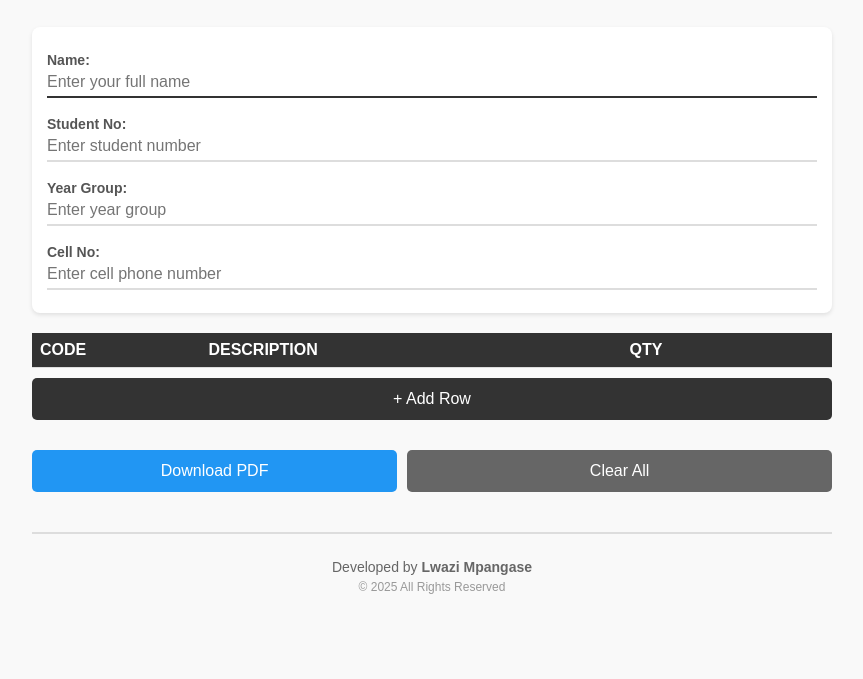
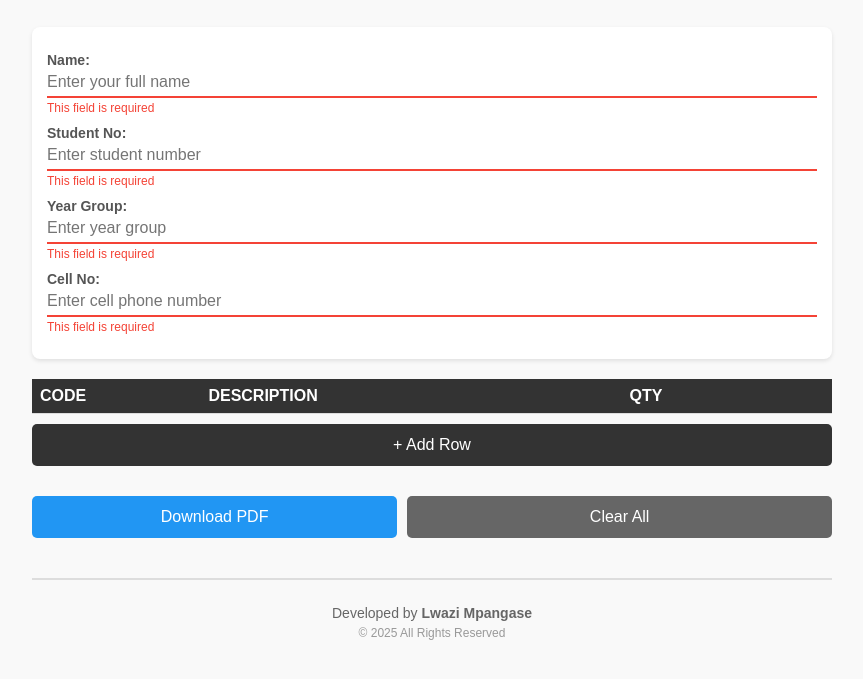
Before and after one commit to lwazi-mpangase/Bulk-order-form-app, a plain HTML site: page index.html in a window 1280 px wide. Both pictures are taken after a click on the button "Download PDF". Shown: the part 81-760 px from the top of the page, without its empty margins (208-1071 px from the left). Drawn offline with nearby package versions, Linux system fonts and the light colour scheme.

Commit message:
Field message

```diff
--- a/index.html
+++ b/index.html
@@ -52,6 +52,25 @@
             outline: none;
             border-bottom-color: #333;
         }
+        input[type="text"].error {
+            border-bottom-color: #f44336;
+            animation: shake 0.3s;
+        }
+        @keyframes shake {
+            0%, 100% { transform: translateX(0); }
+            25% { transform: translateX(-5px); }
+            75% { transform: translateX(5px); }
+        }
+        .error-message {
+            color: #f44336;
+            font-size: 12px;
+            margin-top: -5px;
+            margin-bottom: 10px;
+            display: none;
+        }
+        .error-message.show {
+            display: block;
+        }
         table {
             width: 100%;
             border-collapse: collapse;
@@ -73,10 +92,15 @@
             border: none;
             padding: 8px;
             font-size: 14px;
+            border-bottom: 2px solid transparent;
+            transition: border-color 0.3s;
         }
         td input:focus {
             outline: 2px solid #333;
             background-color: #f5f5f5;
+        }
+        td input.error {
+            border-bottom-color: #f44336;
         }
         .add-row-btn {
             width: 100%;
@@ -250,15 +274,19 @@
     <div class="form-section">
         <label for="name">Name:</label>
         <input type="text" id="name" placeholder="Enter your full name">
+        <div class="error-message" id="name-error">This field is required</div>
 
         <label for="studentNo">Student No:</label>
         <input type="text" id="studentNo" placeholder="Enter student number">
+        <div class="error-message" id="studentNo-error">This field is required</div>
 
         <label for="yearGroup">Year Group:</label>
         <input type="text" id="yearGroup" placeholder="Enter year group">
+        <div class="error-message" id="yearGroup-error">This field is required</div>
 
         <label for="cellNo">Cell No:</label>
         <input type="text" id="cellNo" placeholder="Enter cell phone number">
+        <div class="error-message" id="cellNo-error">This field is required</div>
     </div>
 
     <table>
@@ -309,61 +337,80 @@
         }
 
         function downloadPDF() {
-            // Check if all fields are filled
+            // Clear previous errors
+            document.querySelectorAll('.error').forEach(el => el.classList.remove('error'));
+            document.querySelectorAll('.error-message').forEach(el => el.classList.remove('show'));
+
+            let hasError = false;
+
+            // Check if all personal fields are filled
             const name = document.getElementById('name').value.trim();
             const studentNo = document.getElementById('studentNo').value.trim();
             const yearGroup = document.getElementById('yearGroup').value.trim();
             const cellNo = document.getElementById('cellNo').value.trim();
 
-            // Validate required fields
             if (!name) {
-                alert('Please enter your Name.');
-                document.getElementById('name').focus();
-                return;
+                document.getElementById('name').classList.add('error');
+                document.getElementById('name-error').classList.add('show');
+                hasError = true;
             }
             if (!studentNo) {
-                alert('Please enter your Student Number.');
-                document.getElementById('studentNo').focus();
-                return;
+                document.getElementById('studentNo').classList.add('error');
+                document.getElementById('studentNo-error').classList.add('show');
+                hasError = true;
             }
             if (!yearGroup) {
-                alert('Please enter your Year Group.');
-                document.getElementById('yearGroup').focus();
-                return;
+                document.getElementById('yearGroup').classList.add('error');
+                document.getElementById('yearGroup-error').classList.add('show');
+                hasError = true;
             }
             if (!cellNo) {
-                alert('Please enter your Cell Number.');
-                document.getElementById('cellNo').focus();
-                return;
+                document.getElementById('cellNo').classList.add('error');
+                document.getElementById('cellNo-error').classList.add('show');
+                hasError = true;
             }
 
-            // Check if at least one order item is filled
+            // Check if at least one order item is filled and complete
             const rows = tableBody.querySelectorAll('tr');
             let hasCompleteRow = false;
             let hasIncompleteRow = false;
 
             rows.forEach(row => {
-                const code = row.querySelector('.code').value.trim();
-                const desc = row.querySelector('.description').value.trim();
-                const qty = row.querySelector('.qty').value.trim();
+                const codeInput = row.querySelector('.code');
+                const descInput = row.querySelector('.description');
+                const qtyInput = row.querySelector('.qty');
+
+                const code = codeInput.value.trim();
+                const desc = descInput.value.trim();
+                const qty = qtyInput.value.trim();
 
                 if (code || desc || qty) {
                     // Check if this row is complete
                     if (code && desc && qty) {
                         hasCompleteRow = true;
                     } else {
+                        // Mark incomplete fields in red
+                        if (!code) codeInput.classList.add('error');
+                        if (!desc) descInput.classList.add('error');
+                        if (!qty) qtyInput.classList.add('error');
                         hasIncompleteRow = true;
+                        hasError = true;
                     }
                 }
             });
 
             if (!hasCompleteRow) {
-                alert('Please add at least one complete order item (CODE, DESCRIPTION, and QTY must all be filled).');
-                return;
+                alert('Please add at least one complete order item.');
+                hasError = true;
             }
 
-            if (hasIncompleteRow) {
-                alert('All order rows must be complete. Please fill in CODE, DESCRIPTION, and QTY for each item, or remove incomplete rows.');
+            if (hasError) {
+                // Scroll to first error
+                const firstError = document.querySelector('.error');
+                if (firstError) {
+                    firstError.scrollIntoView({ behavior: 'smooth', block: 'center' });
+                    firstError.focus();
+                }
                 return;
             }
 
@@ -462,9 +509,24 @@
                 document.getElementById('yearGroup').value = '';
                 document.getElementById('cellNo').value = '';
 
+                // Clear errors
+                document.querySelectorAll('.error').forEach(el => el.classList.remove('error'));
+                document.querySelectorAll('.error-message').forEach(el => el.classList.remove('show'));
+
                 tableBody.innerHTML = '';
             }
         }
+
+        // Remove error styling when user starts typing
+        document.addEventListener('DOMContentLoaded', function() {
+            document.querySelectorAll('input[type="text"]').forEach(input => {
+                input.addEventListener('input', function() {
+                    this.classList.remove('error');
+                    const errorMsg = document.getElementById(this.id + '-error');
+                    if (errorMsg) errorMsg.classList.remove('show');
+                });
+            });
+        });
     </script>
 </body>
 </html>
```
